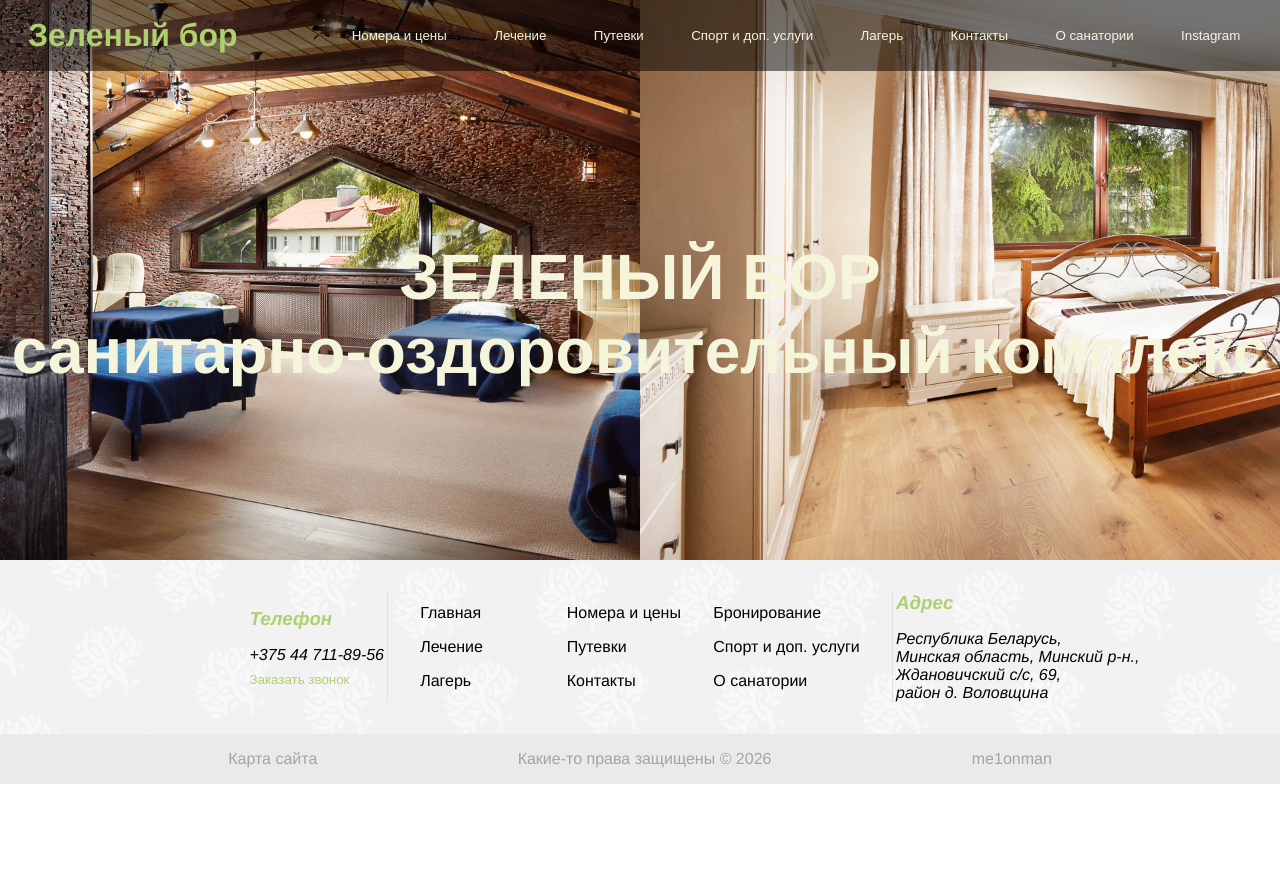
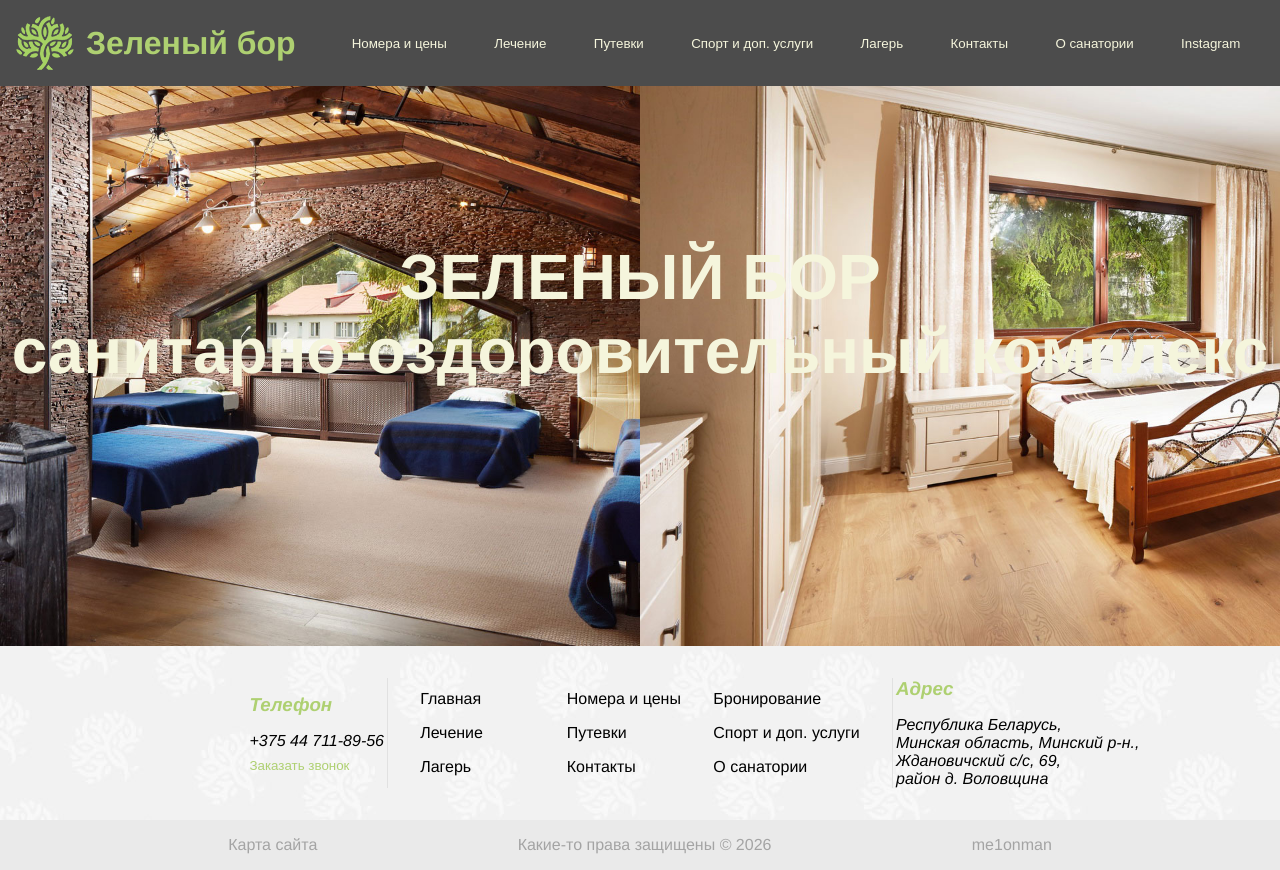
Before and after one commit to Me1onMan/zeleniybor, a React (Vite) app: page / in a window 1280 px wide. Before the commit the page ends 800 px from the top, so only its background shows below. Built offline with nearby package versions, Linux system fonts and the light colour scheme.

Commit message:
fix: header positioning

```diff
--- a/src/components/Custom_elements/Dropdown/Dropdown.module.scss
+++ b/src/components/Custom_elements/Dropdown/Dropdown.module.scss
@@ -1,6 +1,7 @@
 @use "@styles/variables";
 
 .dropdownContainer {
+  z-index: 2;
   position: relative;
 
   display: flex;
--- a/src/components/Header/Header.module.scss
+++ b/src/components/Header/Header.module.scss
@@ -1,9 +1,5 @@
 .header {
-  background-color: rgba($color: #000000, $alpha: 0.5);
-
-  position: absolute;
-  width: 100%;
-  z-index: 1;
+  background-color: rgba($color: #000000, $alpha: 0.7);
 
   display: flex;
   justify-content: space-between;
--- a/src/components/Header/Header.tsx
+++ b/src/components/Header/Header.tsx
@@ -2,17 +2,13 @@
 import styles from "./Header.module.scss";
 import NavPanel from "@components/Custom_elements/NavPanel/NavPanel";
 import { navLinks } from "@constants/navLinks";
+import logo from "@assets/green-tree-logo.png";
 
 const Header = (): ReactNode => {
   return (
     <header className={styles.header}>
       <a className={styles.logoLink}>
-        {/* <img
-          width={58}
-          height={54}
-          src="/green-tree-logo.png"
-          alt="Зеленое дерево. Логотип санатория «Зеленый бор»"
-        /> */}
+        <img src={logo} alt="Зеленое дерево" />
         <h1 className={styles.logoText}>Зеленый бор</h1>
       </a>
       <NavPanel navItems={navLinks} />
```
Also changed, not shown: src/assets/green-tree-logo.png (renamed from public/green-tree-logo.png).
